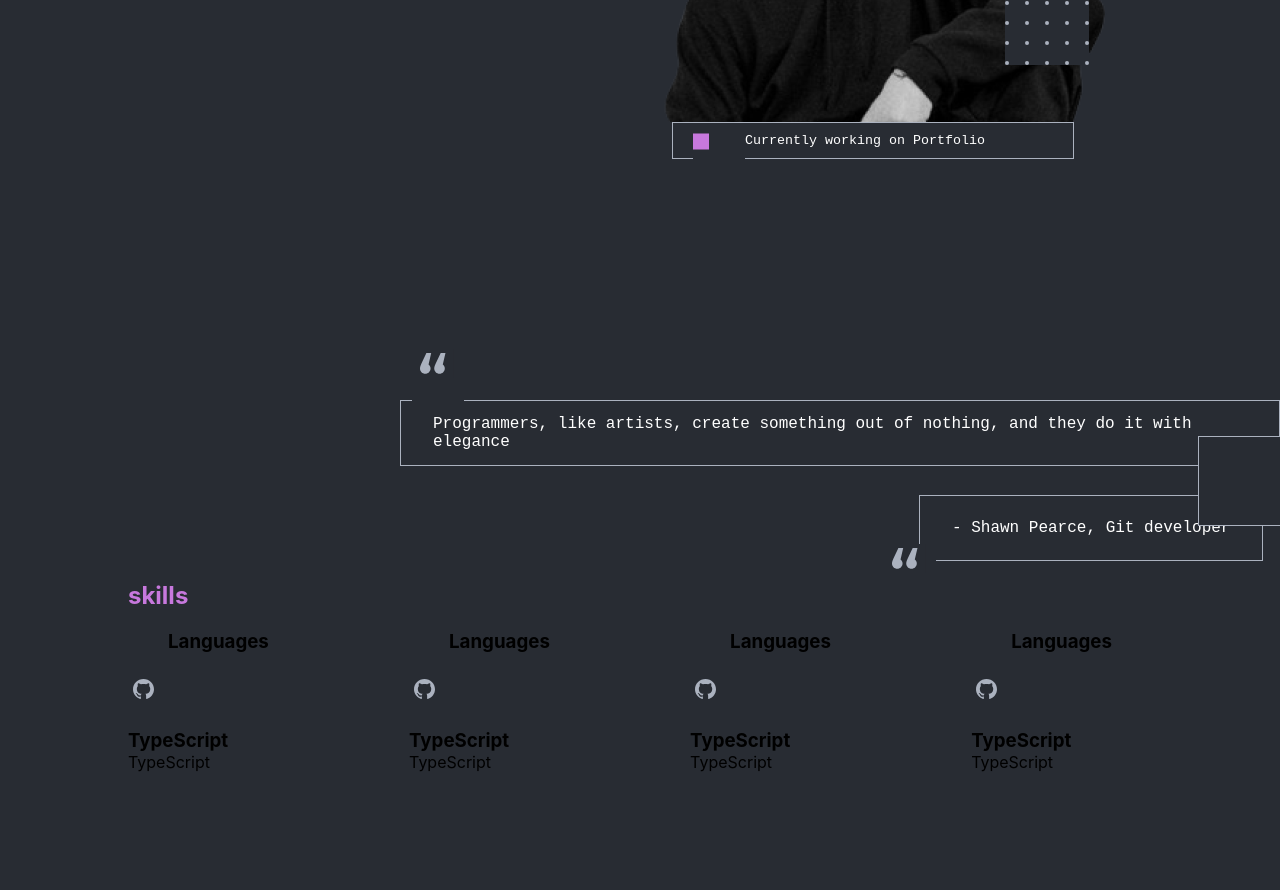
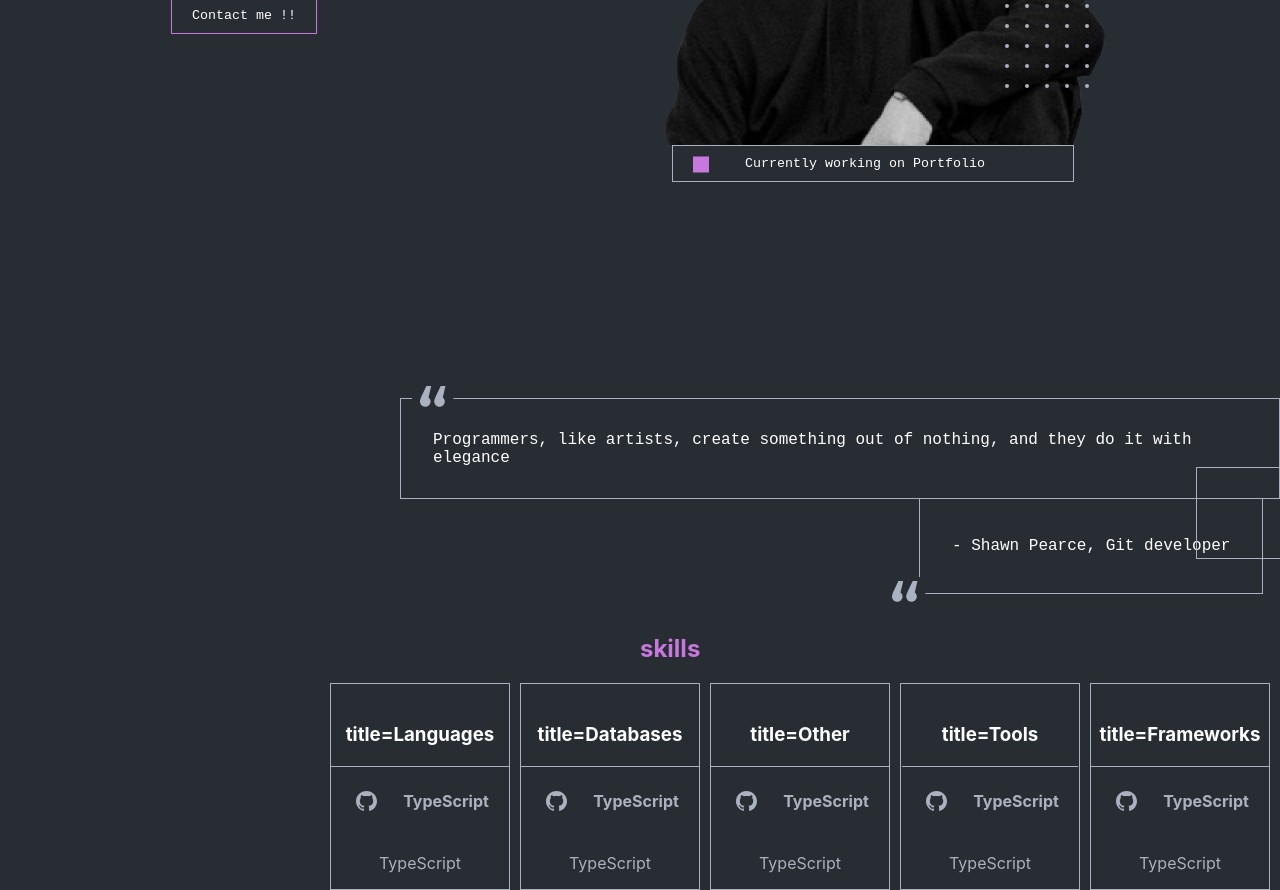
Before and after one commit to AliakseiKrasko/portfolio_project, a React app: page / in a window 1280 px wide. Shown: the part 440-1330 px from the top of the page. Before the commit the page ends 1212 px from the top, so only its background shows below. Built offline with nearby package versions, Linux system fonts and the light colour scheme.

Commit message:
added skill in section skills

```diff
--- a/src/App.css
+++ b/src/App.css
@@ -1,6 +1,3 @@
-* {
-    margin: 0;
-    padding: 0;
-    box-sizing: border-box;
+body {
     background: #282C33;
 }
--- a/src/layout/section/skills/Skills.tsx
+++ b/src/layout/section/skills/Skills.tsx
@@ -10,17 +10,19 @@ export const Skills = () => {
     return (
         <StyledSkills>
             <SectionTitle>skills</SectionTitle>
-            <FlexWrapper justify="space-between">
-                <Skill/>
-                <Skill/>
-                <Skill/>
-                <Skill/>
+            <FlexWrapper justify="flex-end" wrap="wrap">
+                <Skill iconId={"github"} title="Languages"/>
+                <Skill iconId={"github"} title="Databases"/>
+                <Skill iconId={"github"} title="Other"/>
+                <Skill iconId={"github"} title="Tools"/>
+                <Skill iconId={"github"} title="Frameworks"/>
             </FlexWrapper>
         </StyledSkills>
     );
 };
 
 const StyledSkills = styled.section`
-    width: 80%;
-    margin: 0 auto;
+    width: 50%;
+    margin-left: auto;
+
 `
--- a/src/layout/section/skills/skill/Skill.tsx
+++ b/src/layout/section/skills/skill/Skill.tsx
@@ -2,12 +2,20 @@ import React from 'react';
 import {Icon} from "../../../../components/icon/Icon";
 import styled from "styled-components";
 
-export const Skill = () => {
+type SkillPropsType = {
+   iconId: string;
+    title: string;
+}
+
+export const Skill = (props: SkillPropsType) => {
     return (
         <StyledSkill>
-            <SkillCardTitle>Languages</SkillCardTitle>
-            <Icon iconId={`github`} fill={`#ABB2BF`} width={`52`}/>
-            <SkillTitle>TypeScript</SkillTitle>
+            <SkillCardTitle>title={props.title}</SkillCardTitle>
+            <SkillIcon>
+                <Icon iconId={props.iconId}  />
+                <SkillTitle>TypeScript</SkillTitle>
+            </SkillIcon>
+
             <SkillText>TypeScript</SkillText>
         </StyledSkill>
     );
@@ -15,16 +23,31 @@ export const Skill = () => {
 
 const SkillCardTitle = styled.h3`
     padding: 20px 40px;
+    border-bottom: 1px solid #ABB2BF;
+    color: #FFFFFF;
 `
 
-const StyledSkill = styled.p`
-
+const StyledSkill = styled.div`
+    display: flex;
+    flex-direction: column;
+    min-width: 178px;
+    border: 1px solid #ABB2BF;
+    overflow: hidden;
+    justify-content: center;
+    align-items: center;
+    margin-right: 10px;
 `
 
 
-const SkillTitle = styled.h3`
-    cdolor:
+const SkillTitle = styled.h4`
+    color: #ABB2BF;
+    margin-top: 0;
 `
-const SkillText = styled.div`
+const SkillText = styled.p`
+    color: #ABB2BF;
+`
+const SkillIcon = styled.div`
+    display: flex;
+    align-items: center;
 
 `
```
Also changed, not shown: src/assets/images/#.svg (added).
